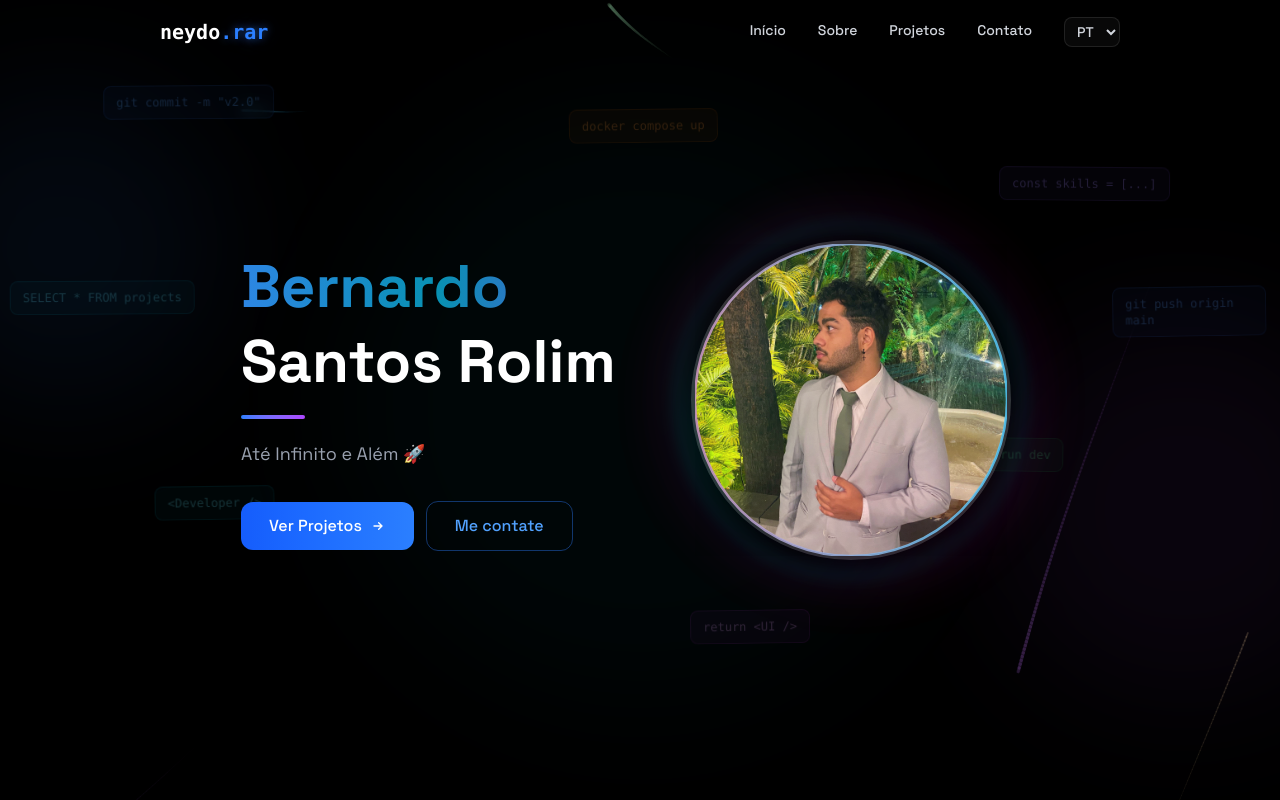
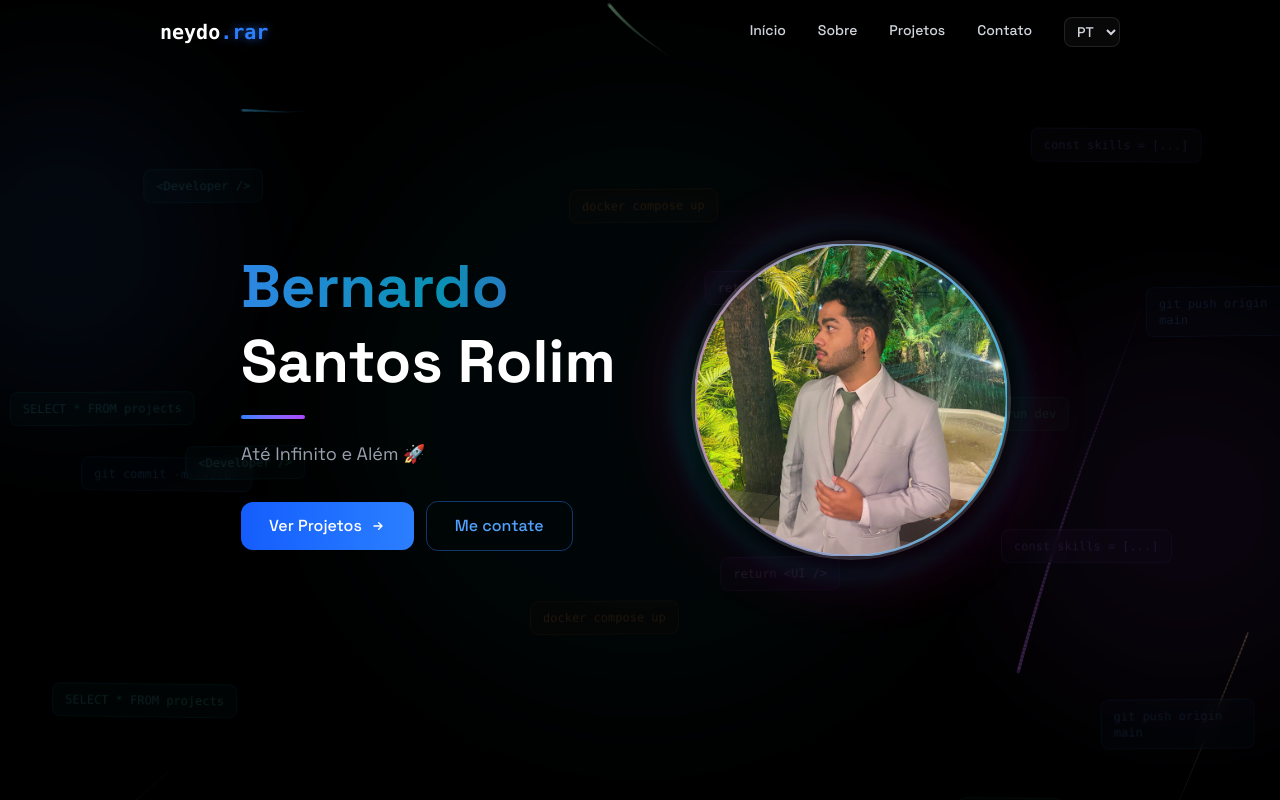
Before and after one commit to Danreby/danreby-portifolio, a React (Vite) app: page / in a window 1280 px wide. Shown: the top 800 px of the page. Built offline with nearby package versions, Linux system fonts and the light colour scheme.

Commit message:
Melhorando componetne de codigos flutuantes

```diff
--- a/src/components/NavBar.jsx
+++ b/src/components/NavBar.jsx
@@ -46,13 +46,19 @@ export const NavBar = ({menuOpen, setMenuOpen, setLanguage, language}) => {
           </a>
 
           <button
-            className="w-7 h-5 relative cursor-pointer z-40 md:hidden flex flex-col justify-between group"
+            className="w-7 h-5 relative cursor-pointer z-40 md:hidden"
             onClick={() => setMenuOpen(prev => !prev)}
             aria-label="Toggle menu"
           >
-            <span className={`block h-0.5 bg-white rounded-full transition-all duration-300 origin-left ${menuOpen ? 'rotate-[36deg] translate-x-[3px]' : ''}`} />
-            <span className={`block h-0.5 bg-white rounded-full transition-all duration-300 ${menuOpen ? 'opacity-0 scale-x-0' : ''}`} />
-            <span className={`block h-0.5 bg-white rounded-full transition-all duration-300 origin-left ${menuOpen ? '-rotate-[36deg] translate-x-[3px]' : ''}`} />
+            <span className={`absolute left-0 right-0 h-0.5 bg-white rounded-full transition-all duration-300 ease-in-out ${
+              menuOpen ? 'top-1/2 -translate-y-1/2 rotate-45' : 'top-0'
+            }`} />
+            <span className={`absolute left-0 right-0 h-0.5 bg-white rounded-full transition-all duration-300 ease-in-out top-1/2 -translate-y-1/2 ${
+              menuOpen ? 'opacity-0 scale-x-0' : 'opacity-100'
+            }`} />
+            <span className={`absolute left-0 right-0 h-0.5 bg-white rounded-full transition-all duration-300 ease-in-out ${
+              menuOpen ? 'top-1/2 -translate-y-1/2 -rotate-45' : 'bottom-0'
+            }`} />
           </button>
 
           <div className="hidden md:flex items-center gap-8">
--- a/src/components/common/FloatingCodeSnippets.jsx
+++ b/src/components/common/FloatingCodeSnippets.jsx
@@ -1,48 +1,53 @@
 import { useEffect, useRef } from 'react';
 
 const snippets = [
-  { text: 'git commit -m "v2.0"',   color: 'blue',   topFrac: 0.12, left: '7%',  dur: 60, delay: 0,  hideOnMobile: false, speed: 0.12 },
-  { text: 'const skills = [...]',    color: 'purple', topFrac: 0.22, left: '79%', dur: 72, delay: 9,  hideOnMobile: true,  speed: 0.26 },
-  { text: '<Developer />',           color: 'cyan',   topFrac: 0.67, left: '13%', dur: 52, delay: 17, hideOnMobile: false, speed: 0.18 },
-  { text: 'npm run dev',             color: 'green',  topFrac: 0.55, left: '75%', dur: 78, delay: 4,  hideOnMobile: true,  speed: 0.08 },
-  { text: 'docker compose up',       color: 'orange', topFrac: 0.20, left: '43%', dur: 64, delay: 23, hideOnMobile: false, speed: 0.32 },
-  { text: 'return <UI />',           color: 'pink',   topFrac: 0.80, left: '57%', dur: 57, delay: 13, hideOnMobile: false, speed: 0.14 },
+  { text: 'git commit -m "v2.0"',   color: 'blue',   topFrac: 0.08, left: '7%',  dur: 60, delay: 0,  hideOnMobile: false, speed: 0.12 },
+  { text: 'const skills = [...]',    color: 'purple', topFrac: 0.18, left: '79%', dur: 72, delay: 9,  hideOnMobile: true,  speed: 0.26 },
+  { text: '<Developer />',           color: 'cyan',   topFrac: 0.62, left: '13%', dur: 52, delay: 17, hideOnMobile: false, speed: 0.18 },
+  { text: 'npm run dev',             color: 'green',  topFrac: 0.50, left: '75%', dur: 78, delay: 4,  hideOnMobile: true,  speed: 0.08 },
+  { text: 'docker compose up',       color: 'orange', topFrac: 0.30, left: '43%', dur: 64, delay: 23, hideOnMobile: false, speed: 0.32 },
+  { text: 'return <UI />',           color: 'pink',   topFrac: 0.75, left: '57%', dur: 57, delay: 13, hideOnMobile: false, speed: 0.14 },
   { text: 'git push origin main',    color: 'blue',   topFrac: 0.42, left: '88%', dur: 68, delay: 30, hideOnMobile: true,  speed: 0.22 },
-  { text: 'SELECT * FROM projects',  color: 'cyan',   topFrac: 0.38, left: '2%',  dur: 82, delay: 7,  hideOnMobile: false, speed: 0.10 },
+  { text: 'SELECT * FROM projects',  color: 'cyan',   topFrac: 0.88, left: '2%',  dur: 82, delay: 7,  hideOnMobile: false, speed: 0.10 },
 ];
 
+const allEntries = snippets.flatMap((s, si) => [
+  { ...s, entryId: si * 2,     topFrac: s.topFrac },
+  { ...s, entryId: si * 2 + 1, topFrac: s.topFrac + 0.5 },
+]);
+
 const colorMap = {
-  blue:   ['rgba(96,165,250,0.20)',  'rgba(59,130,246,0.03)',  'rgba(59,130,246,0.07)'  ],
-  purple: ['rgba(167,139,250,0.20)', 'rgba(139,92,246,0.03)',  'rgba(139,92,246,0.07)'  ],
-  cyan:   ['rgba(103,232,249,0.20)', 'rgba(6,182,212,0.03)',   'rgba(6,182,212,0.07)'   ],
-  green:  ['rgba(74,222,128,0.18)',  'rgba(34,197,94,0.03)',   'rgba(34,197,94,0.06)'   ],
-  orange: ['rgba(251,146,60,0.18)',  'rgba(249,115,22,0.03)',  'rgba(249,115,22,0.06)'  ],
-  pink:   ['rgba(240,171,252,0.18)', 'rgba(217,70,239,0.03)',  'rgba(217,70,239,0.06)'  ],
+  blue:   ['rgba(96,165,250,0.12)',  'rgba(59,130,246,0.02)',  'rgba(59,130,246,0.05)'  ],
+  purple: ['rgba(167,139,250,0.12)', 'rgba(139,92,246,0.02)',  'rgba(139,92,246,0.05)'  ],
+  cyan:   ['rgba(103,232,249,0.12)', 'rgba(6,182,212,0.02)',   'rgba(6,182,212,0.05)'   ],
+  green:  ['rgba(74,222,128,0.11)',  'rgba(34,197,94,0.02)',   'rgba(34,197,94,0.04)'   ],
+  orange: ['rgba(251,146,60,0.11)',  'rgba(249,115,22,0.02)',  'rgba(249,115,22,0.04)'  ],
+  pink:   ['rgba(240,171,252,0.11)', 'rgba(217,70,239,0.02)',  'rgba(217,70,239,0.04)'  ],
 };
 
 const driftAnims = ['code-drift-a', 'code-drift-b', 'code-drift-c', 'code-drift-d'];
 
-const BUFFER = 260;
+const BUFFER = 80;
 
 export const FloatingCodeSnippets = () => {
   const outerRefs  = useRef([]);
-  const animY      = useRef(snippets.map(() => 0));
-  const targetY    = useRef(snippets.map(() => 0));
-  const loopOffset = useRef(snippets.map(() => 0));
+  const animY      = useRef(allEntries.map(() => 0));
+  const targetY    = useRef(allEntries.map(() => 0));
+  const loopOffset = useRef(allEntries.map(() => 0));
   const rafId      = useRef(null);
 
   useEffect(() => {
     const onScroll = () => {
-      snippets.forEach((s, i) => {
+      allEntries.forEach((s, i) => {
         targetY.current[i] = -window.scrollY * s.speed;
       });
     };
 
     const tick = () => {
       const vh = window.innerHeight;
-      const loopStep = vh + 2 * BUFFER;
+      const loopStep = vh;
 
-      snippets.forEach((s, i) => {
+      allEntries.forEach((s, i) => {
         const cur  = animY.current[i];
         const next = cur + (targetY.current[i] - cur) * 0.045;
         animY.current[i] = next;
@@ -79,9 +84,9 @@ export const FloatingCodeSnippets = () => {
       style={{ zIndex: 1 }}
       aria-hidden="true"
     >
-      {snippets.map((s, i) => {
+      {allEntries.map((s, i) => {
         const [textColor, bgColor, borderColor] = colorMap[s.color] || colorMap.blue;
-        const anim = driftAnims[i % driftAnims.length];
+        const anim = driftAnims[s.entryId % driftAnims.length];
         return (
           <div
             key={i}
```
